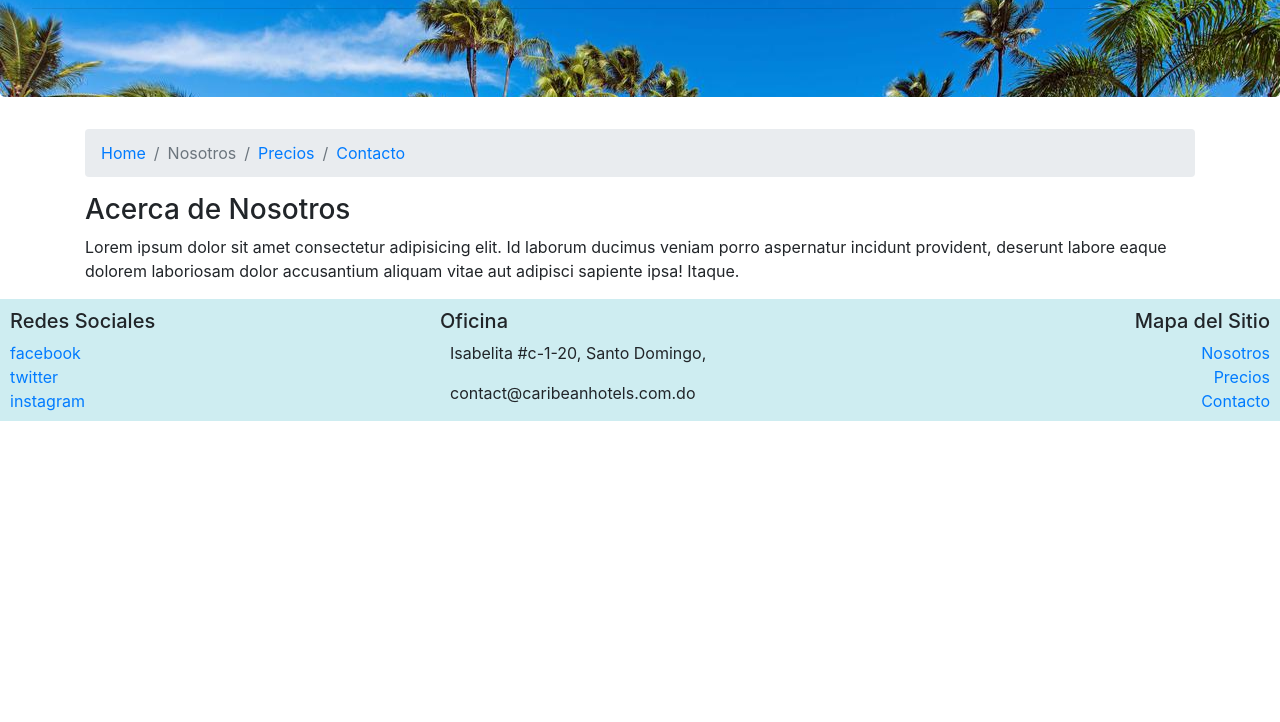
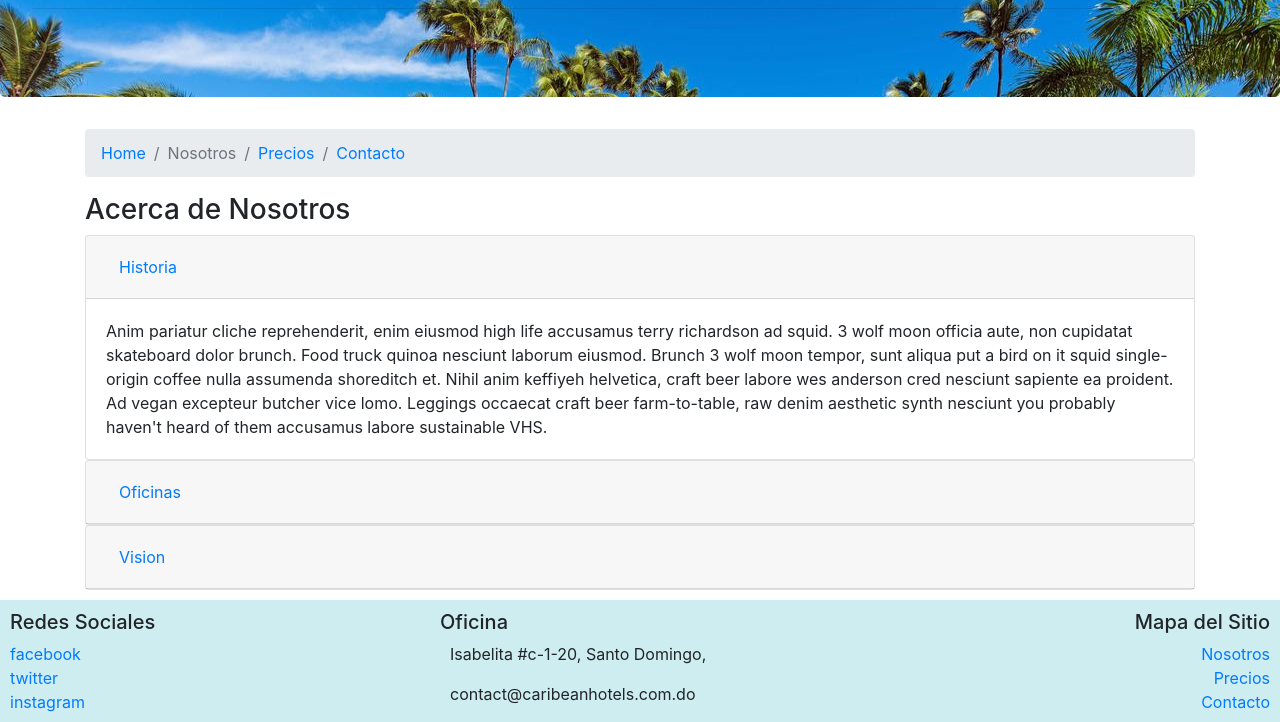
Before and after one commit to samuelpena21/guia-hoteles, a website: page about.html in a window 1280 px wide. Shown: the part 197-919 px from the top of the page. Before the commit the page ends 800 px from the top, so only its background shows below. Drawn offline with nearby package versions, Linux system fonts and the light colour scheme.

Commit message:
added accordios to the about page and fixed some buttons look and feel

```diff
--- a/about.html
+++ b/about.html
@@ -36,7 +36,7 @@
             </ul>
             <form class="form-inline my-2 my-lg-0">
                 <input class="form-control mr-sm-2" type="search" placeholder="Search" aria-label="Search">
-                <button class="btn btn-outline-success my-2 my-sm-0" type="submit">Buscar</button>
+                <button class="btn btn-primary my-2 my-sm-0 btn-color" type="submit">Buscar</button>
             </form>
         </div>
     </nav>
@@ -59,12 +59,56 @@
             </ol>
         </nav>
         <h3>Acerca de Nosotros</h3>
-        <p>
-            Lorem ipsum dolor sit amet consectetur adipisicing elit.
-            Id laborum ducimus veniam porro aspernatur incidunt provident,
-            deserunt labore eaque dolorem laboriosam dolor accusantium
-            aliquam vitae aut adipisci sapiente ipsa! Itaque.
-        </p>
+        <div id="accordion">
+            <div class="card">
+              <div class="card-header" id="headingOne">
+                <h5 class="mb-0">
+                  <button class="btn btn-link" data-toggle="collapse" data-target="#collapseOne" aria-expanded="true" aria-controls="collapseOne">
+                    Historia
+                  </button>
+                </h5>
+              </div>
+
+              <div id="collapseOne" class="collapse show" aria-labelledby="headingOne" data-parent="#accordion">
+                <div class="card-body">
+                  Anim pariatur cliche reprehenderit, enim eiusmod high life accusamus terry richardson ad squid. 3 wolf moon officia aute, non cupidatat skateboard dolor brunch. Food truck quinoa nesciunt laborum eiusmod. Brunch 3 wolf moon tempor, sunt aliqua put a bird on it squid single-origin coffee nulla assumenda shoreditch et. Nihil anim keffiyeh helvetica, craft beer labore wes anderson cred nesciunt sapiente ea proident. Ad vegan excepteur butcher vice lomo. Leggings occaecat craft beer farm-to-table, raw denim aesthetic synth nesciunt you probably haven't heard of them accusamus labore sustainable VHS.
+                </div>
+              </div>
+            </div>
+            <div class="card">
+              <div class="card-header" id="headingTwo">
+                <h5 class="mb-0">
+                  <button class="btn btn-link collapsed" data-toggle="collapse" data-target="#collapseTwo" aria-expanded="false" aria-controls="collapseTwo">
+                    Oficinas
+                  </button>
+                </h5>
+              </div>
+              <div id="collapseTwo" class="collapse" aria-labelledby="headingTwo" data-parent="#accordion">
+                <div class="card-body">
+                    <ul>
+                        <li>Oficina 1</li>
+                        <li>Oficina 2</li>
+                        <li>Oficina 3</li>
+                    </ul>
+                </div>
+              </div>
+            </div>
+            <div class="card">
+              <div class="card-header" id="headingThree">
+                <h5 class="mb-0">
+                  <button class="btn btn-link collapsed" data-toggle="collapse" data-target="#collapseThree" aria-expanded="false" aria-controls="collapseThree">
+                    Vision
+                  </button>
+                </h5>
+              </div>
+              <div id="collapseThree" class="collapse" aria-labelledby="headingThree" data-parent="#accordion">
+                <div class="card-body">
+                  Anim pariatur cliche reprehenderit, enim eiusmod high life accusamus terry richardson ad squid. 3 wolf moon officia aute, non cupidatat skateboard dolor brunch. Food truck quinoa nesciunt laborum eiusmod. Brunch 3 wolf moon tempor, sunt aliqua put a bird on it squid single-origin coffee nulla assumenda shoreditch et. Nihil anim keffiyeh helvetica, craft beer labore wes anderson cred nesciunt sapiente ea proident. Ad vegan excepteur butcher vice lomo. Leggings occaecat craft beer farm-to-table, raw denim aesthetic synth nesciunt you probably haven't heard of them accusamus labore sustainable VHS.
+                </div>
+              </div>
+            </div>
+          </div>
+
     </div>
 
     <footer>
--- a/css/main.css
+++ b/css/main.css
@@ -12,7 +12,7 @@ footer {
     margin-top: 10px;
 }
 
-.btn {
+.btn-color {
     background-color: brown;
 }
 
```
Also changed, not shown: contact.html (+2 -2 lines), index.html (+5 -5 lines), prices.html (+1 -1 lines).
